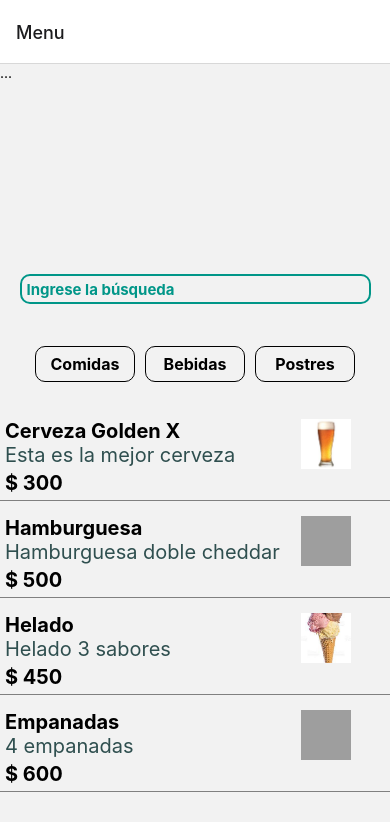
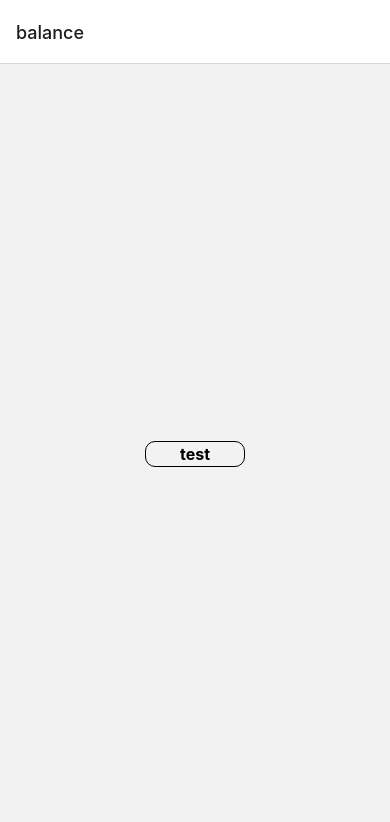
Before and after one commit to daplp84/agiles-grupo5-frontend, a React Native app: screen /balance in a window 390 px wide. Shown: the top 822 px of the page. Built offline with nearby package versions, Linux system fonts and the light colour scheme; grey boxes are pictures that could not be loaded.

Commit message:
created balance screen

```diff
--- a/App.js
+++ b/App.js
@@ -6,17 +6,14 @@ import string from './util/string';
 //screens
 import Login from './screens/login';
 import MenuBar from './screens/menuBar';
+import Balance from './screens/balance';
 
 export default function App() {
   const Stack = createStackNavigator();
   return (
     <NavigationContainer>
       <Stack.Navigator>
-        {/*<Stack.Screen name="balance" component={Balance} options={{}}>
-        </Stack.Screen>*/}
-
-        {/*<Stack.Screen name="menuItem" component={MenuItem} options={{}}>
-        </Stack.Screen>*/}
+        <Stack.Screen name="balance" component={Balance} />
         <Stack.Screen name={string.SCREEN_BAR.name} component={MenuBar} options={{ title: string.SCREEN_BAR_TITLE.name }} />
         <Stack.Screen name="login" component={Login} options={{
           title: "BirraYa!", headerTintColor: "#ffffff", headerLeft: props => <LogoTitle {...props} />, headerStyle: {
--- /dev/null
+++ b/components/generic/card.jsx
@@ -0,0 +1,23 @@
+import React from 'react';
+import { StyleSheet, View } from 'react-native';
+
+const Card = (props) => {
+    return (
+        <View style={StyleSheet.card}>
+            <View style={StyleSheet.cardContent}>
+                { props.children}
+            </View>
+        </View>
+    );
+ }
+
+const styles = StyleSheet.create({
+   card: {
+
+   },
+   cardContent:{
+
+   }
+});
+
+export default Card;
--- a/components/generic/genericList.jsx
+++ b/components/generic/genericList.jsx
@@ -1,5 +1,5 @@
 import React from 'react';
-import { SafeAreaView, ScrollView, FlatList } from 'react-native';
+import { SafeAreaView, FlatList } from 'react-native';
 
 const GenericList = (props) => {
     return (
--- a/screens/balance.jsx
+++ b/screens/balance.jsx
@@ -0,0 +1,67 @@
+import React, { useState } from 'react';
+import Card from '../components/generic/card';
+import { StyleSheet, Text, View } from 'react-native';
+import { useNavigation } from '@react-navigation/native';
+import Button from '../components/generic/button';
+
+const Balance = (props) => {
+    const navigation = useNavigation();
+    const [ bar, setBar ] = useState({ id: "1" });
+    const pressHandler = () => navigation.navigate("menuBar", { bar });
+
+    return (
+        <View style={styles.buttons}>
+            <Button onPress={pressHandler} buttonStyle={styles.buttonStyle} textStyle={styles.textStyle} title='test'></Button>
+        </View>
+    );
+};
+
+export default () => {
+    return (
+        <Balance/>
+    );
+};
+
+const styles = StyleSheet.create({
+    container: {
+        flex: 1,
+        marginBottom: 20,
+    },
+    search: {
+        flex: 1,
+        paddingTop: 10,
+        alignItems: 'center',
+    },
+    buttons: {
+        flex: 1,
+        flexDirection: 'row',
+        alignItems: 'center',
+        alignSelf: 'center',
+        alignContent: 'center',
+    },
+    buttonStyle: {
+        width: 100,
+        margin: 5,
+        borderRadius: 10,
+        borderWidth: 1,
+        borderColor: '#000',
+        paddingVertical: '2%',
+        paddingHorizontal: '3%'
+    },
+    textStyle: {
+        textAlign: 'center',
+        fontSize: 16,
+        fontWeight: 'bold',
+    },
+    input: {
+        fontWeight: 'bold',
+        fontSize: 15,
+        height: 30,
+        width: '90%',
+        borderWidth: 2,
+        borderRadius: 10,
+        color: '#009688',
+        paddingLeft: 5,
+        borderColor: '#009688',
+    }
+});
--- a/screens/menuBar.jsx
+++ b/screens/menuBar.jsx
@@ -11,7 +11,7 @@ const MenuBar = (props) => {
     const navigation = useNavigation();
     const { currentBar, setCurrentBar, products } = useContext(BarContext);
     useEffect(() => {
-        //props.barId
+        console.log(props.bar);
         setCurrentBar("1");
     }, []);
 
@@ -23,7 +23,6 @@ const MenuBar = (props) => {
 
     return (
         <View style={styles.container}>
-            <View style={styles.container2}><Text>...</Text></View>
             <View style={styles.filterContainer}>
                 <ProductFilter />
             </View>
```
